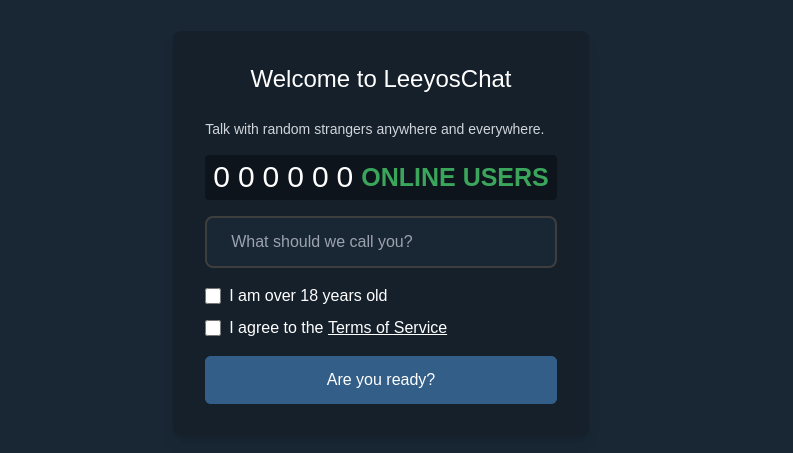
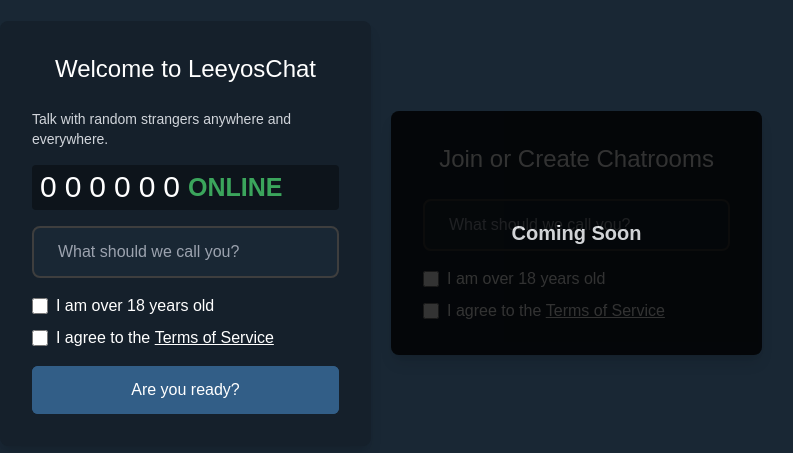
Before and after one commit to noturnachs/grimleCHAT, a React (Create React App) app: page / in a window 1280 px wide. Shown: the part 167-620 px from the top of the page, without its empty margins (259-1052 px from the left). Built offline with nearby package versions, Linux system fonts and the light colour scheme; no server answers; a web font is replaced by a local one; what ldrs would draw is missing.

Commit message:
Update home.jsx

```diff
--- a/src/components/home.jsx
+++ b/src/components/home.jsx
@@ -22,7 +22,7 @@
       <Digit place={10} value={value} />
       <Digit place={1} value={value} />
       <span className="text-[#3ba55c] font-extrabold	 flex items-center text-[20px] md:text-[25px]">
-        ONLINE USERS
+        ONLINE
       </span>
     </div>
   );
@@ -134,8 +134,9 @@
     }
   };
   return (
-    <div className="h-screen flex flex-col justify-center items-center bg-[#192734]">
-      <div className="bg-[#15202b] p-3 rounded-lg shadow-lg max-w-md w-max md:p-8">
+    <div className="h-screen flex flex-col justify-center items-center bg-[#192734] p-4">
+      <div className="flex flex-col space-y-10 justify-center items-center md:flex-row md:space-x-5 md:space-y-0">
+        <div className="bg-[#15202b] p-3 rounded-lg shadow-lg max-w-md w-full md:p-8">
           <h1 className="text-2xl font-normal mb-6 text-white text-center">
             Welcome to LeeyosChat
           </h1>
@@ -167,8 +168,9 @@
                   </li>
                   <li>
                     Do not send any illegal, harmful, threatening, abusive,
-                  harassing, defamatory, vulgar, obscene, hateful, or racially,
-                  ethnically, or otherwise objectionable messages on LeeyosChat.
+                    harassing, defamatory, vulgar, obscene, hateful, or
+                    racially, ethnically, or otherwise objectionable messages on
+                    LeeyosChat.
                   </li>
                   <li>
                     Do not impersonate any other person or entity on LeeyosChat.
@@ -181,9 +183,9 @@
                 <p className="font-semibold">Disclaimer of Liability</p>
                 <p>
                   LeeyosChat is provided on an "as is" basis. We make no
-                warranties about the operation of LeeyosChat or the information
-                on it. You agree that your use of LeeyosChat is at your sole
-                risk.
+                  warranties about the operation of LeeyosChat or the
+                  information on it. You agree that your use of LeeyosChat is at
+                  your sole risk.
                 </p>
                 <button
                   className="bg-blue-500 text-white font-bold py-2 px-4 rounded mt-4"
@@ -284,6 +286,157 @@
             )}
           </form>
         </div>
+
+        {/* <div className="bg-[#15202b]  p-3 rounded-lg shadow-lg max-w-md w-full md:p-8"> */}
+        <div className="relative bg-[#15202b] p-3 rounded-lg shadow-lg max-w-md w-full md:p-8">
+          <h1 className="text-2xl font-normal mb-6 text-white text-center">
+            Join or Create Chatrooms
+          </h1>
+
+          {/* <p className="text-sm text-gray-300 mb-4">
+            Talk with random strangers anywhere and everywhere.
+          </p> */}
+
+          {showTerms && (
+            <div className="fixed top-0 left-0 w-full h-full flex items-center justify-center bg-[#192734] bg-opacity-50 text-gray-300">
+              <div className="bg-[#15202b] p-6 rounded-lg shadow-lg">
+                <h2 className="text-lg font-semibold mb-4">
+                  LeeyosChat Terms and Conditions
+                </h2>
+                <p>
+                  By using LeeyosChat, you agree to the following terms and
+                  conditions:
+                </p>
+                <ul className="list-disc pl-6 mb-4">
+                  <li>You must be at least 18 years old to use LeeyosChat.</li>
+                  <li>
+                    You are solely responsible for your interactions and the
+                    messages you send on LeeyosChat.
+                  </li>
+                  <li>
+                    Do not send any illegal, harmful, threatening, abusive,
+                    harassing, defamatory, vulgar, obscene, hateful, or
+                    racially, ethnically, or otherwise objectionable messages on
+                    LeeyosChat.
+                  </li>
+                  <li>
+                    Do not impersonate any other person or entity on LeeyosChat.
+                  </li>
+                  <li>
+                    We reserve the right to terminate access to LeeyosChat for
+                    users who violate our community guidelines.
+                  </li>
+                </ul>
+                <p className="font-semibold">Disclaimer of Liability</p>
+                <p>
+                  LeeyosChat is provided on an "as is" basis. We make no
+                  warranties about the operation of LeeyosChat or the
+                  information on it. You agree that your use of LeeyosChat is at
+                  your sole risk.
+                </p>
+                <button
+                  className="bg-blue-500 text-white font-bold py-2 px-4 rounded mt-4"
+                  onClick={() => setShowTerms(false)}
+                >
+                  I Agree
+                </button>
+              </div>
+            </div>
+          )}
+
+          <form onSubmit={handleSubmit} className="space-y-4">
+            {error && (
+              <div className="text-red-500 text-sm text-center">{error}</div>
+            )}
+
+            <div>
+              <input
+                id="username"
+                value={username}
+                placeholder="What should we call you?"
+                onChange={(e) => setUsername(e.target.value)}
+                required
+                className="bg-[#192734] border-2 border-[#3e3e3e] rounded-lg text-white px-6 py-3 text-base hover:border-[#fff] cursor-pointer transition w-full"
+                type="text"
+              />
+            </div>
+
+            {showPasswordInput && (
+              <div>
+                <input
+                  id="password"
+                  value={password}
+                  placeholder="Enter admin password"
+                  onChange={(e) => setPassword(e.target.value)}
+                  required
+                  className="bg-[#192734] border-2 border-[#3e3e3e] rounded-lg text-white px-6 py-3 text-base hover:border-[#fff] cursor-pointer transition w-full"
+                  type="password"
+                />
+              </div>
+            )}
+
+            {/* Checkboxes */}
+            <div className="flex flex-col gap-2">
+              <label
+                htmlFor="over18"
+                className="text-white flex items-center text-md"
+              >
+                <input
+                  type="checkbox"
+                  id="over18"
+                  checked={over18}
+                  onChange={() => setOver18(!over18)}
+                  className="mr-2 w-4 h-4"
+                  required
+                />
+                I am over 18 years old
+              </label>
+
+              <label
+                htmlFor="agreeTerms"
+                className="text-white flex items-center text-md"
+              >
+                <input
+                  type="checkbox"
+                  id="agreeTerms"
+                  checked={agreeTerms}
+                  onChange={() => setAgreeTerms(!agreeTerms)}
+                  className="mr-2 w-4 h-4"
+                  required
+                />
+                I agree to the&nbsp;
+                <button
+                  type="button"
+                  onClick={() => setShowTerms(true)}
+                  className="underline cursor-pointer"
+                >
+                  Terms of Service
+                </button>
+              </label>
+            </div>
+
+            {/* {!showTerms && (
+              <button
+                type="submit"
+                className="overflow-hidden w-full p-2 h-12 bg-[#325E87] text-white border-none rounded-md text-md font-normal cursor-pointer relative z-10 group flex items-center justify-center"
+              >
+                <span className="absolute inset-0 flex items-center justify-center bg-[#325E87] group-hover:opacity-0 transition-opacity duration-1000">
+                  View Chatrooms
+                </span>
+                <span className="absolute w-[200%] h-32 -top-8 -left-1/2 bg-green-200 rounded-full transform scale-x-0 group-hover:scale-x-100 transition-transform group-hover:duration-500 duration-1000 origin-bottom"></span>
+                <span className="absolute w-[200%] h-32 -top-8 -left-1/2 bg-green-400 rounded-full transform scale-x-0 group-hover:scale-x-100 transition-transform group-hover:duration-700 duration-700 origin-bottom"></span>
+                <span className="absolute w-[200%] h-32 -top-8 -left-1/2 bg-green-600 rounded-full transform scale-x-0 group-hover:scale-x-100 transition-transform group-hover:duration-1000 duration-500 origin-bottom"></span>
+                <span className="group-hover:opacity-100 group-hover:duration-1000 duration-100 opacity-0 absolute inset-0 flex items-center justify-center z-10">
+                  View Chatrooms
+                </span>
+              </button>
+            )} */}
+          </form>
+          <div className="absolute inset-0 bg-black opacity-80 flex items-center justify-center rounded-lg">
+            <span className="text-white text-xl font-bold">Coming Soon</span>
+          </div>
+        </div>
+      </div>
     </div>
   );
 }
```
Lines whose indentation alone changed are shown as unchanged.
